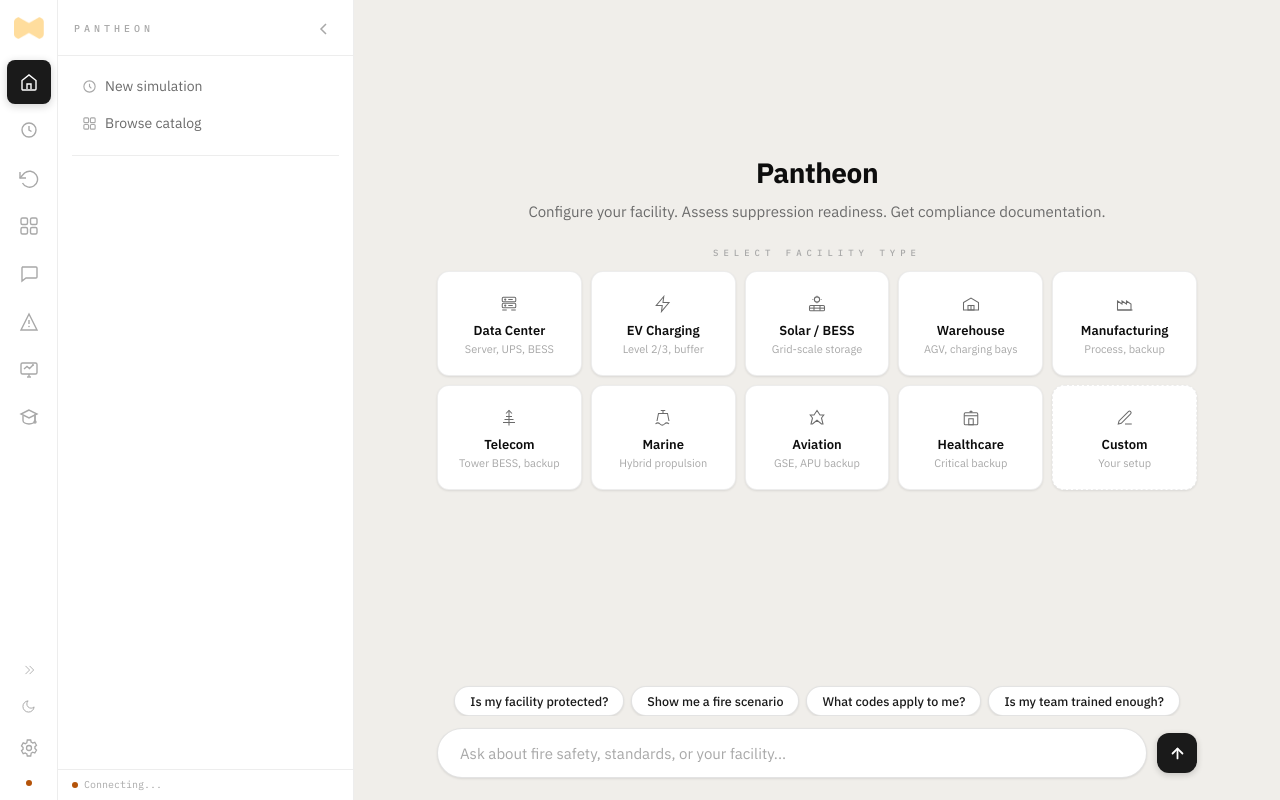
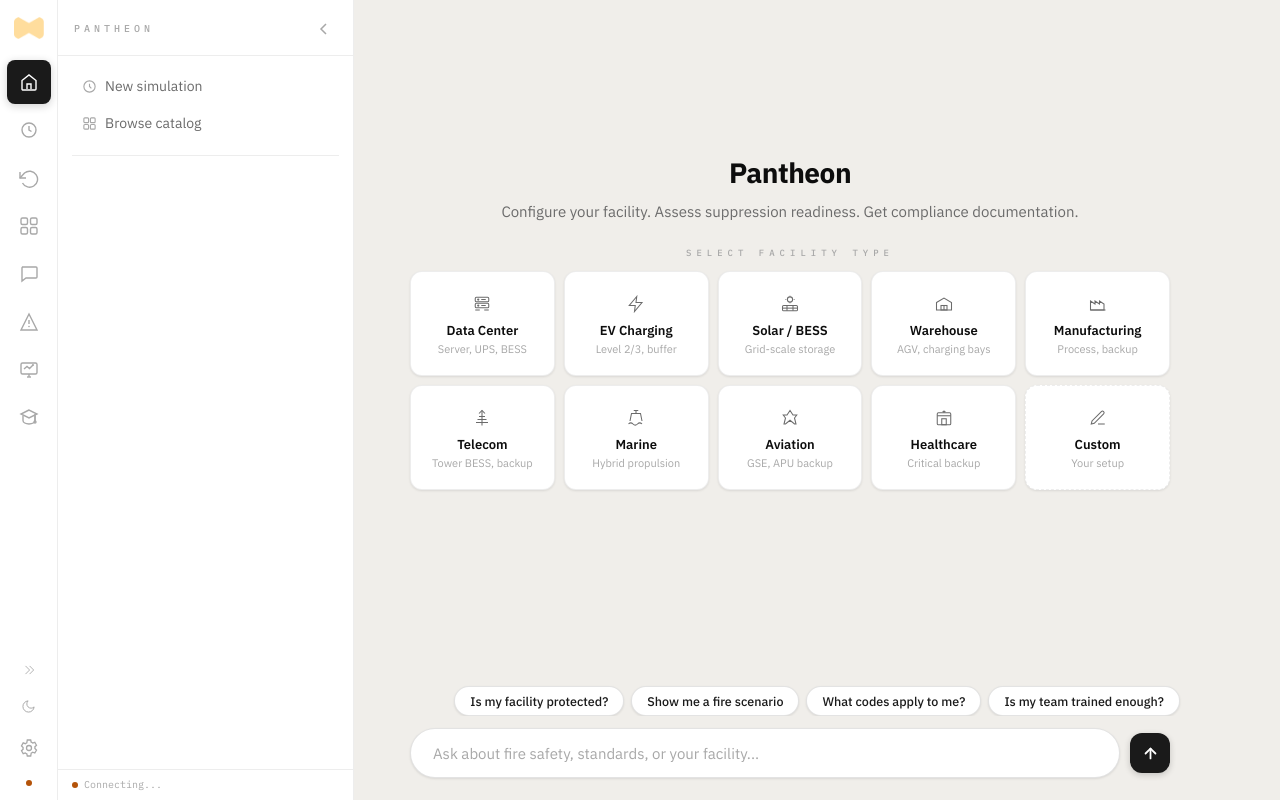
Before and after one commit to okapade/HCT-Pantheon, a Flask app: page / in a window 1280 px wide. Run offline with Flask 3, Linux system fonts and the light colour scheme; the visitor is signed in with stand-in values (Sample User, id 1); data that the repository does not hold is empty; some libraries are stand-ins or nearby versions.

Commit message:
Fix chat input left alignment

```diff
--- a/static/css/dashboard.css
+++ b/static/css/dashboard.css
@@ -216,7 +216,7 @@ input, textarea { font-family:var(--sans) }
 }
 .main-scroll-center {
   display:flex; flex-direction:column; align-items:center; justify-content:center;
-  min-height:100%; max-width:760px; margin:0 auto;
+  min-height:100%; max-width:760px; margin:0;
 }
 .main-scroll-center.no-center { justify-content:flex-start; min-height:0 }
 
@@ -228,7 +228,7 @@ input, textarea { font-family:var(--sans) }
 }
 .main-input-inner {
   display:flex; align-items:center; gap:10px;
-  width:100%; max-width:760px; margin:0 auto;
+  width:100%; max-width:760px; margin:0;
 }
 .main-input input {
   flex:1; height:50px;
```
